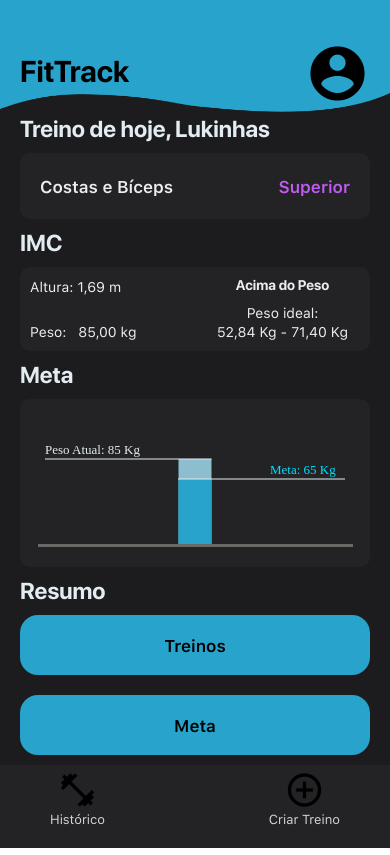
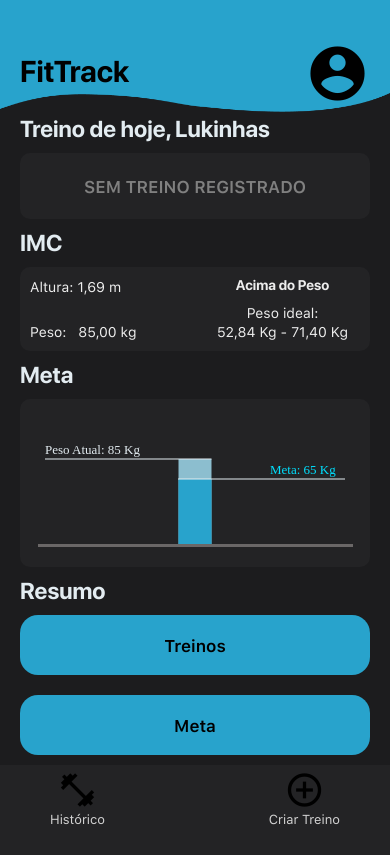
Before and after one commit to GiltMonster/PI_5, a React Native app: screen / in a window 390 px wide. Built offline with nearby package versions, Linux system fonts and the light colour scheme.

Commit message:
refactor: WorkoutButton atualizado para quando não tiver treino cadastrado

```diff
--- a/app/components/TabBar.jsx
+++ b/app/components/TabBar.jsx
@@ -28,7 +28,7 @@ const styles = StyleSheet.create({
     paddingHorizontal: 50,
     paddingTop: 5,
     backgroundColor: '#232325',
-    height: 83
+    height: 90
   },
   tabBarText: {
     fontSize: 13,
--- a/app/components/WorkoutButton.jsx
+++ b/app/components/WorkoutButton.jsx
@@ -1,16 +1,28 @@
-import { Text, StyleSheet, TouchableOpacity } from 'react-native';
+import { Text, StyleSheet, TouchableOpacity, View } from 'react-native';
 import getFont from '../util/fonts';
 
 export default function WorkoutButton({ onPress, trainingName, members }) {
+  const noTraining = trainingName === "" ? true : false;
+
   return (
-    <TouchableOpacity onPress={() => onPress()} style={styles.workoutButton}>
-      <Text style={[styles.workoutButtonText, { fontFamily: getFont('sfProTextSemibold'), color: '#EDEDED' }]}>{trainingName}</Text>
+    <View>
+      {!noTraining && (
+        <TouchableOpacity onPress={() => onPress()} style={styles.workoutButton}>
+          <Text style={[styles.workoutButtonText, { fontFamily: getFont('sfProTextSemibold'), color: '#EDEDED' }]}>{trainingName}</Text>
 
-      {/* Aqui tem a tag <Link> que tem como objetivo de informar o proximo componente  */}
-      <Text style={[styles.workoutButtonText,{ fontFamily: getFont('sfProTextSemibold'), color: '#BF5BF3' }]}>{members}</Text>
+          {/* Aqui tem a tag <Link> que tem como objetivo de informar o proximo componente  */}
+          <Text style={[styles.workoutButtonText,{ fontFamily: getFont('sfProTextSemibold'), color: '#BF5BF3' }]}>{members}</Text>
 
 
-    </TouchableOpacity>
+        </TouchableOpacity>
+      )}
+
+      {noTraining && (
+        <View style={styles.noTraining}>
+          <Text style={[styles.noTrainingText, {fontFamily: getFont('sfProTextSemibold')} ]}>SEM TREINO REGISTRADO</Text>
+        </View>
+      )}
+    </View>
   );
 }
 
@@ -29,5 +41,18 @@ const styles = StyleSheet.create({
     color: 'white',
     paddingHorizontal: 20,
     fontSize: 17
+  },
+  noTraining: {
+    justifyContent: 'center',
+    alignItems: 'center',
+    marginHorizontal: 20,
+    marginVertical: 10,
+    backgroundColor: '#232325',
+    height: 66,
+    borderRadius: 10,
+  },
+  noTrainingText: {
+    color: 'gray',
+    fontSize: 17,
   }
 });
--- a/app/pages/Home.jsx
+++ b/app/pages/Home.jsx
@@ -10,6 +10,7 @@ export default function Home({navigation}) {
   const [imcCategory, setImcCategory] = useState("Peso Normal");
   const [idealWeight, setIdealWeight] = useState("41,63 Kg - 56,25 Kg");
   const [targetWeight, setTargetWeight] = useState(65.00);
+  const [trainingName, setTrainingName] = useState('');
 
   const calculatesImc = (weight, height) => {
     const imcValue = weight / Math.pow(height,2);
@@ -46,7 +47,7 @@ export default function Home({navigation}) {
       <HomePage
         onPress={onPress}
         userName={userName}
-        trainingName={'Costas e Bíceps'}
+        trainingName={trainingName}
         members={'Superior'}
         height={height}
         weight={weight}
```
